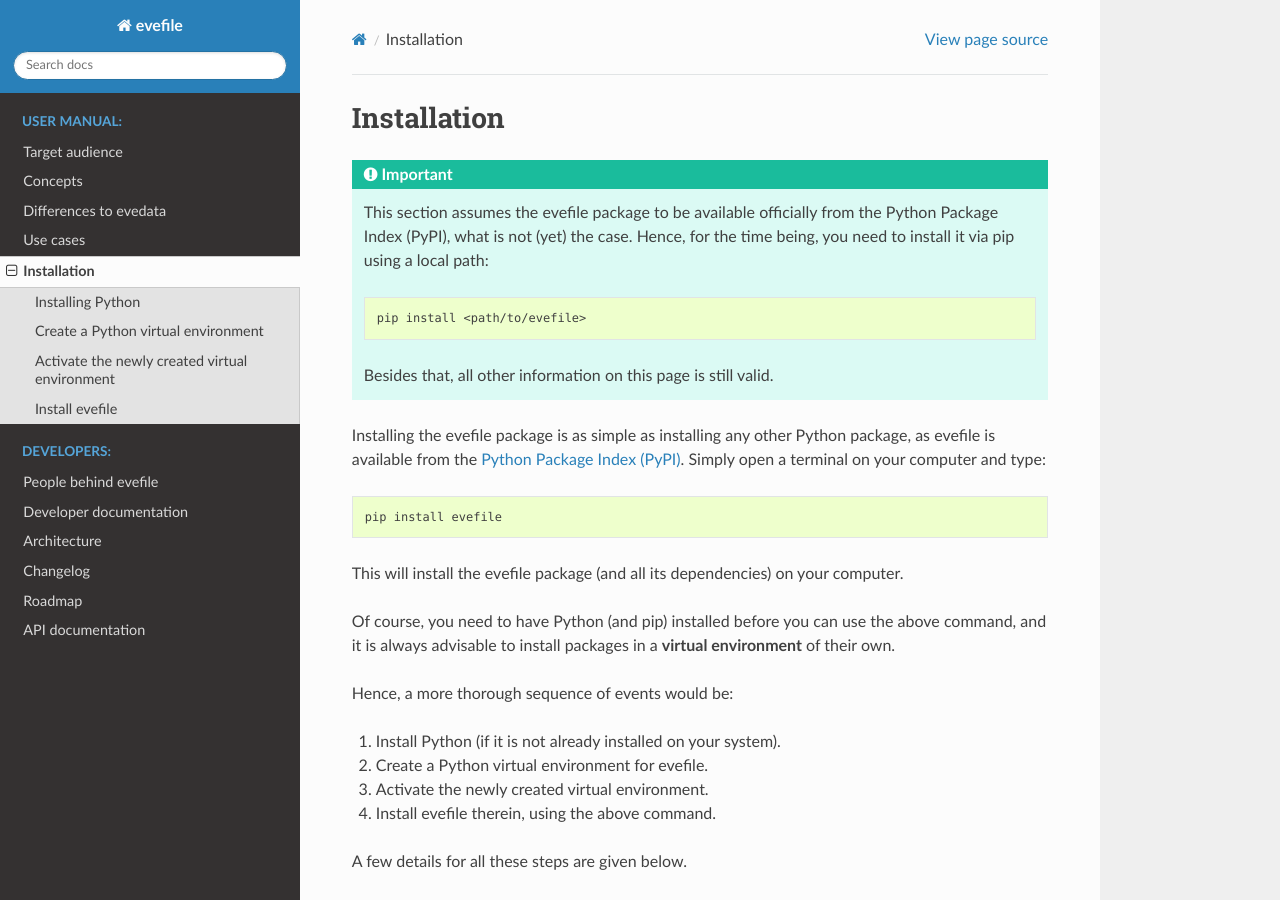
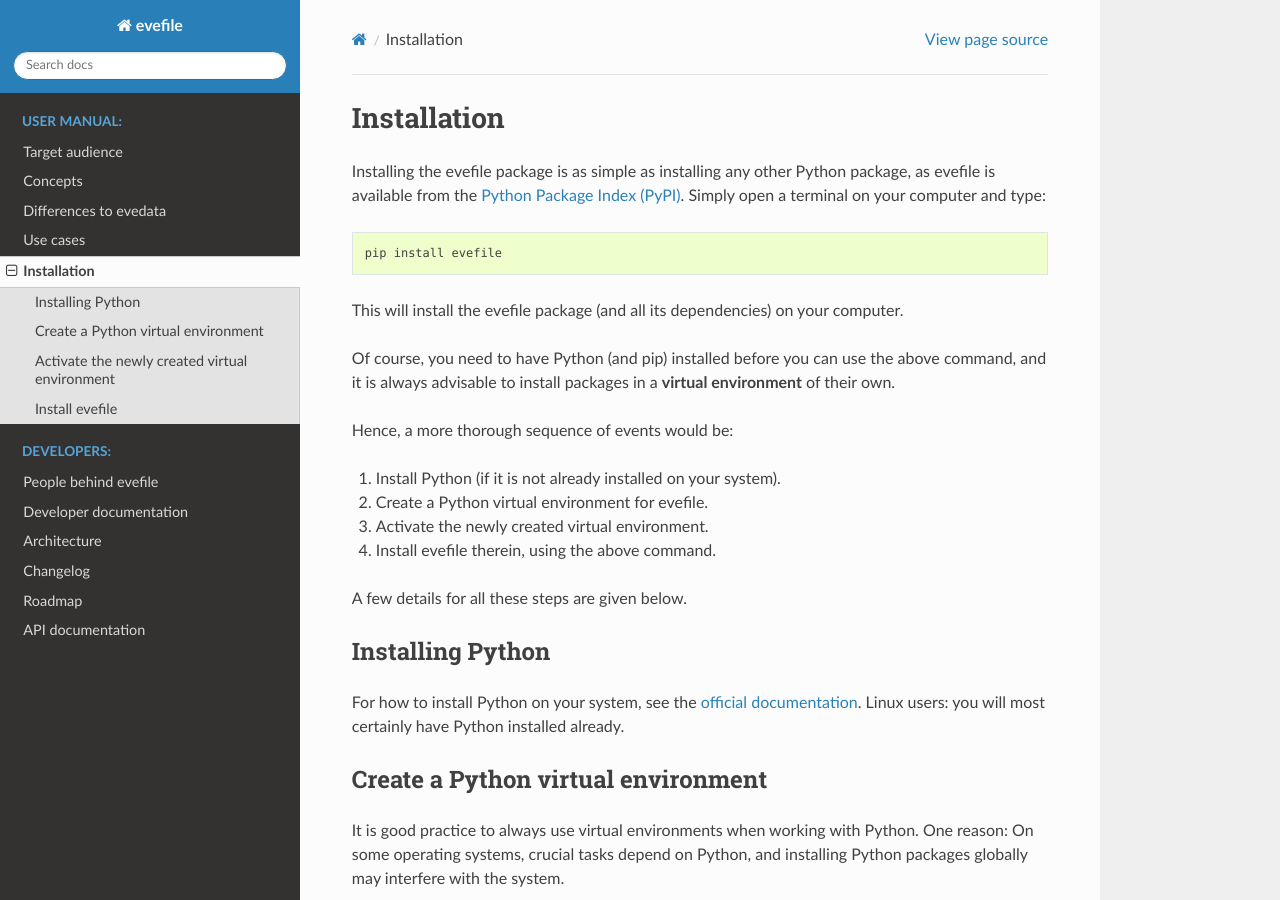
Before and after one commit to tillbiskup/evefile, a Sphinx documentation site: the page built from docs/installing.rst, in a window 1280 px wide and 900 px high. Built offline with Sphinx 7.4.7 and the Read the Docs theme 3.1.0, drawn with Linux system fonts in a browser that asks for light colours.

Commit message:
Add Zenodo badge to README; update install (remove warning)

```diff
--- a/README.rst
+++ b/README.rst
@@ -1,3 +1,8 @@
+
+.. image:: https://zenodo.org/badge/DOI/10.5281/zenodo.16815768.svg
+   :target: https://doi.org/10.5281/zenodo.16815768
+   :align: right
+
 =======
 evefile
 =======
--- a/docs/installing.rst
+++ b/docs/installing.rst
@@ -1,16 +1,5 @@
 Installation
 ============
-
-.. important::
-
-    This section assumes the evefile package to be available officially from the Python Package Index (PyPI), what is not (yet) the case. Hence, for the time being, you need to install it via pip using a local path:
-
-    .. code-block:: bash
-
-        pip install <path/to/evefile>
-
-    Besides that, all other information on this page is still valid.
-
 
 Installing the evefile package is as simple as installing any other Python package, as evefile is available from the `Python Package Index (PyPI) <https://www.pypi.org/>`_. Simply open a terminal on your computer and type:
 
```
Also changed, not shown: 1 other file.
